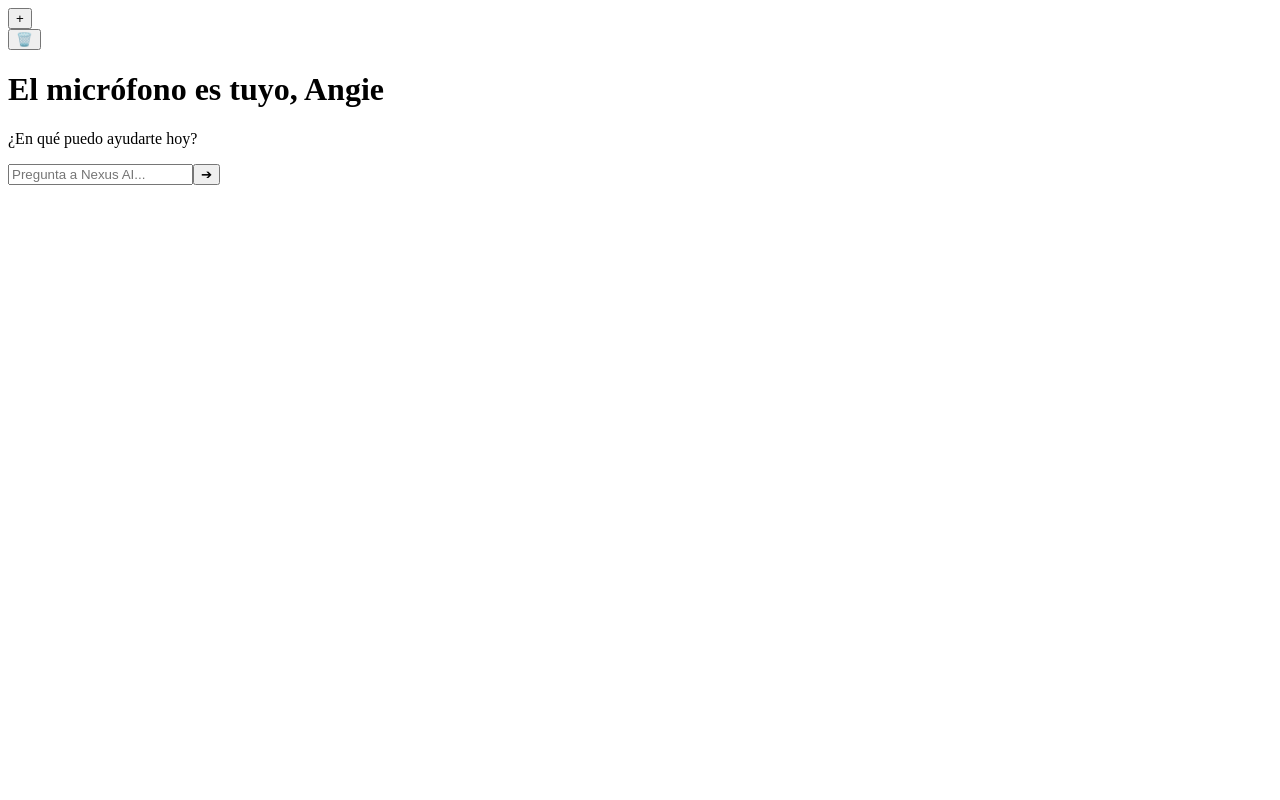
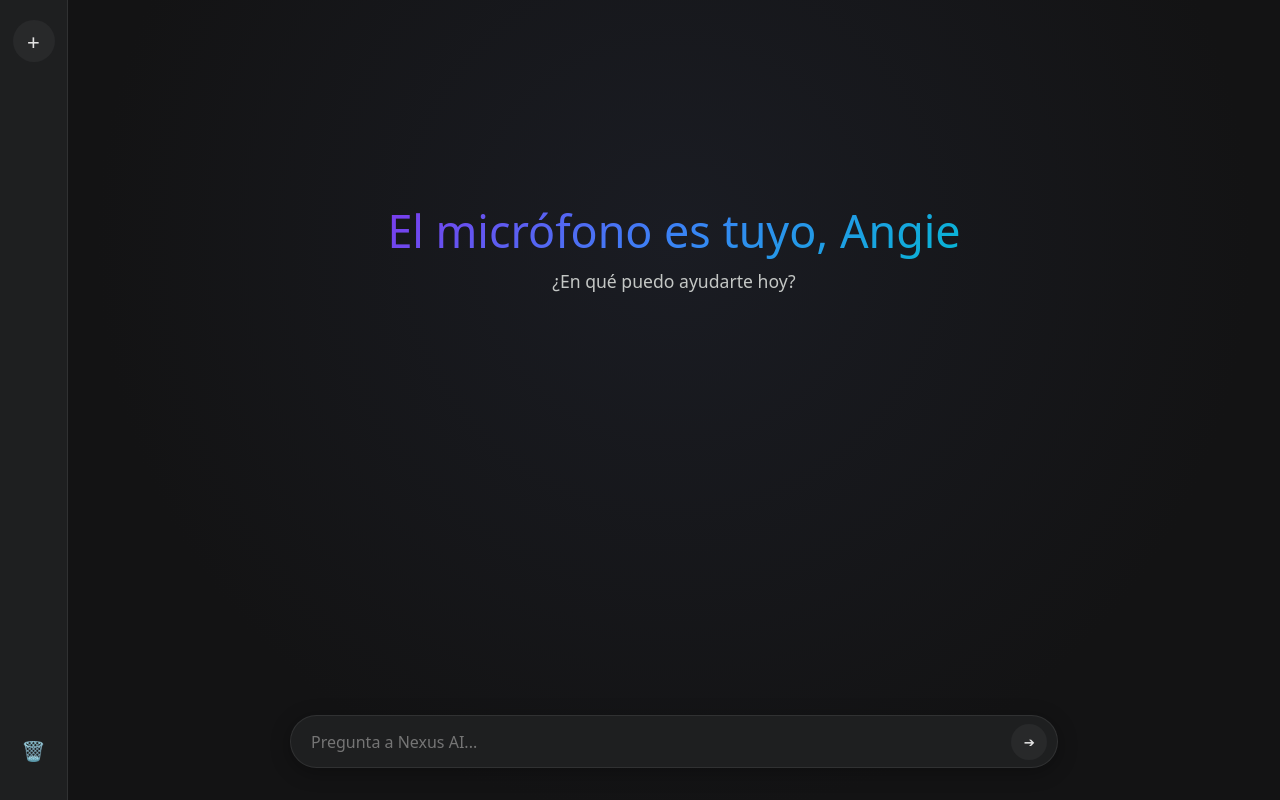
Before and after one commit to AngieVera26/TALLER_AGENTE_IA, a React (Vite) app in the folder mi-agente/: page / in a window 1280 px wide. Built offline with nearby package versions, Linux system fonts and the light colour scheme.

Commit message:
Restablecimiento de interfaz estable y funcional

```diff
--- a/mi-agente/src/App.css
+++ b/mi-agente/src/App.css
@@ -1,43 +1,210 @@
-/* Soporte de Markdown y bloques de contenido */
-.message-content p {
-  margin-bottom: 0.75rem;
+:root {
+  --bg-dark: #131314;
+  --sidebar-bg: #1e1f20;
+  --input-bg: #1e1f20;
+  --text-primary: #e3e3e3;
+  --text-secondary: #c4c7c5;
+  --accent-color: #a8c7fa;
+  --border-subtle: rgba(255, 255, 255, 0.08);
 }
 
-.message-content p:last-child {
-  margin-bottom: 0;
+* {
+  box-sizing: border-box;
+  margin: 0;
+  padding: 0;
+  font-family: system-ui, -apple-system, BlinkMacSystemFont, 'Segoe UI', Roboto, sans-serif;
 }
 
-.message-content pre {
-  margin: 0.75rem 0;
-  border-radius: 8px;
+body {
+  background-color: var(--bg-dark);
+  color: var(--text-primary);
+  height: 100vh;
   overflow: hidden;
 }
 
-.message-content code {
-  font-family: 'Fira Code', Consolas, Monaco, monospace;
-  background: rgba(255, 255, 255, 0.1);
-  padding: 0.15rem 0.4rem;
-  border-radius: 4px;
-  font-size: 0.9em;
+.app-layout {
+  display: flex;
+  height: 100vh;
+  width: 100vw;
 }
 
-.message-content ul, .message-content ol {
-  margin-left: 1.25rem;
-  margin-bottom: 0.75rem;
+.sidebar {
+  width: 68px;
+  background-color: var(--sidebar-bg);
+  display: flex;
+  flex-direction: column;
+  justify-content: space-between;
+  align-items: center;
+  padding: 1.25rem 0;
+  border-right: 1px solid var(--border-subtle);
 }
 
-.message-content table {
-  border-collapse: collapse;
-  width: 100%;
-  margin: 1rem 0;
+.btn-icon-new {
+  background: #28292a;
+  border: none;
+  color: var(--text-primary);
+  width: 42px;
+  height: 42px;
+  border-radius: 50%;
+  font-size: 1.4rem;
+  cursor: pointer;
+  display: flex;
+  align-items: center;
+  justify-content: center;
+  transition: background 0.2s;
 }
 
-.message-content th, .message-content td {
-  border: 1px solid var(--border-subtle);
-  padding: 0.5rem 0.75rem;
-  text-align: left;
+.btn-icon-new:hover {
+  background: #333537;
 }
 
-.message-content th {
-  background: rgba(255, 255, 255, 0.05);
+.history-list {
+  flex: 1;
+  width: 100%;
 }
+
+.history-item {
+  display: none;
+}
+
+.sidebar-bottom {
+  padding-bottom: 0.5rem;
+}
+
+.btn-delete-session {
+  background: transparent;
+  border: none;
+  font-size: 1.2rem;
+  cursor: pointer;
+  padding: 0.5rem;
+  border-radius: 50%;
+  transition: background 0.2s;
+}
+
+.btn-delete-session:hover {
+  background: rgba(239, 68, 68, 0.15);
+}
+
+.chat-container {
+  flex: 1;
+  display: flex;
+  flex-direction: column;
+  justify-content: space-between;
+  align-items: center;
+  position: relative;
+  background: radial-gradient(circle at 50% 30%, #1a1c23 0%, #131314 70%);
+}
+
+.welcome-screen {
+  text-align: center;
+  margin-top: 25vh;
+}
+
+.welcome-title {
+  font-size: 2.8rem;
+  font-weight: 500;
+  background: linear-gradient(135deg, #7c3aed, #3b82f6, #06b6d4);
+  -webkit-background-clip: text;
+  -webkit-text-fill-color: transparent;
+  margin-bottom: 0.5rem;
+}
+
+.welcome-subtitle {
+  color: var(--text-secondary);
+  font-size: 1.1rem;
+}
+
+.messages-wrapper {
+  width: 100%;
+  max-width: 800px;
+  flex: 1;
+  overflow-y: auto;
+  padding: 2rem 1rem;
+  display: flex;
+  flex-direction: column;
+  gap: 1.5rem;
+}
+
+.message-row {
+  display: flex;
+  width: 100%;
+}
+
+.message-row.user {
+  justify-content: flex-end;
+}
+
+.message-row.model {
+  justify-content: flex-start;
+}
+
+.message-content {
+  max-width: 75%;
+  padding: 0.85rem 1.25rem;
+  border-radius: 18px;
+  font-size: 0.98rem;
+  line-height: 1.6;
+}
+
+.user .message-content {
+  background-color: #2b2d31;
+  color: #fff;
+  border-bottom-right-radius: 4px;
+}
+
+.model .message-content {
+  background-color: transparent;
+  color: var(--text-primary);
+  padding-left: 0;
+}
+
+.loading-text {
+  color: var(--text-secondary);
+  font-style: italic;
+}
+
+.input-container-wrapper {
+  width: 100%;
+  max-width: 800px;
+  padding: 0 1rem 2rem 1rem;
+}
+
+.input-box {
+  background-color: var(--input-bg);
+  border: 1px solid var(--border-subtle);
+  border-radius: 28px;
+  display: flex;
+  align-items: center;
+  padding: 0.4rem 0.6rem 0.4rem 1.25rem;
+  gap: 0.75rem;
+  box-shadow: 0 4px 20px rgba(0, 0, 0, 0.3);
+}
+
+.main-input {
+  flex: 1;
+  background: transparent;
+  border: none;
+  outline: none;
+  color: var(--text-primary);
+  font-size: 1rem;
+  padding: 0.5rem 0;
+}
+
+.btn-send-gemini {
+  background: #28292a;
+  border: none;
+  color: var(--text-primary);
+  width: 36px;
+  height: 36px;
+  border-radius: 50%;
+  cursor: pointer;
+  display: flex;
+  align-items: center;
+  justify-content: center;
+  transition: background 0.2s, color 0.2s;
+}
+
+.btn-send-gemini:hover {
+  background: #333537;
+  color: var(--accent-color);
+}
--- a/mi-agente/src/main.jsx
+++ b/mi-agente/src/main.jsx
@@ -1,4 +1,4 @@
-import 'katex/dist/katex.min.css';
+
 import React from 'react'
 import ReactDOM from 'react-dom/client'
 import App from './App.jsx'
```
Also changed, not shown: mi-agente/src/App.jsx (+49 -105 lines).
